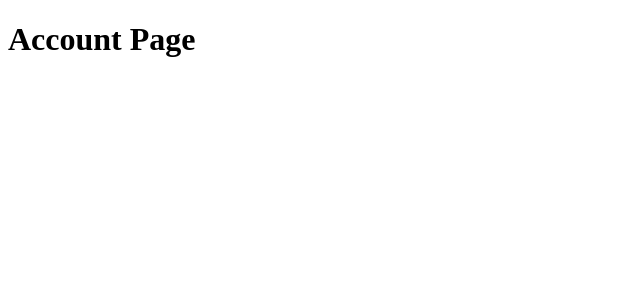
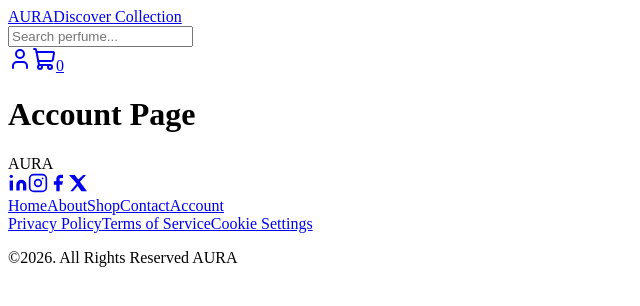
Before and after one commit to Jontiq/AURA-Ecommerce, a React app in the folder Frontend/: page /account in a window 1280 px wide. Shown: the top 306 px of the page, without its empty margins (0-640 px from the left). Built offline with nearby package versions, Linux system fonts and the light colour scheme; the HTML template or start-up script is replaced by a standard one.

Commit message:
Created navbar and footer components, imported icon package and learned some about svg logos

```diff
--- a/Frontend/package.json
+++ b/Frontend/package.json
@@ -10,6 +10,7 @@
     "preview": "vite preview"
   },
   "dependencies": {
+    "lucide-react": "^1.16.0",
     "react": "^19.2.6",
     "react-dom": "^19.2.6",
     "react-router-dom": "^7.15.1"
--- a/Frontend/src/App.jsx
+++ b/Frontend/src/App.jsx
@@ -13,10 +13,14 @@ import LoginPage from "./pages/LoginPage";
 import RegisterPage from "./pages/RegisterPage";
 import AccountPage from "./pages/AccountPage";
 
+//Components
+import Navbar from "./components/Navbar";
+import Footer from "./components/Footer";
+
 function App() {
   return (
     <Router>
-      {/* INTE GLÖMMA NAVBAR */}
+      <Navbar/>
       <Routes>
         <Route path="/" element={<HomePage />} />
         <Route path="/products" element={<ProductsPage />} />
@@ -27,6 +31,7 @@ function App() {
         <Route path="/register" element={<RegisterPage />} />
         <Route path="/account" element={<AccountPage />} />
       </Routes>
+      <Footer/>
     </Router>
   );
 }
--- /dev/null
+++ b/Frontend/src/components/Footer.jsx
@@ -0,0 +1,75 @@
+//importerar link för att ha klickbara texter (istället för <a> )
+import { Link } from "react-router-dom";
+import "../styles/Footer.css";
+
+// SVG-ikoner :)
+const LinkedInIcon = () => (
+  <svg
+    xmlns="http://www.w3.org/2000/svg" width="20" height="20" viewBox="0 0 24 24" fill="currentColor">
+    <path d="M16 8a6 6 0 0 1 6 6v7h-4v-7a2 2 0 0 0-2-2 2 2 0 0 0-2 2v7h-4v-7a6 6 0 0 1 6-6z"/>
+    <rect x="2" y="9" width="4" height="12"/>
+    <circle cx="4" cy="4" r="2"/>
+  </svg>
+);
+
+const InstagramIcon = () => (
+  <svg
+    xmlns="http://www.w3.org/2000/svg" width="20" height="20" viewBox="0 0 24 24" fill="none" stroke="currentColor" strokeWidth="2">
+    <rect x="2" y="2" width="20" height="20" rx="5" ry="5" />
+    <circle cx="12" cy="12" r="4" />
+    <circle cx="17.5" cy="6.5" r="1" fill="currentColor" stroke="none" />
+  </svg>
+);
+
+const FacebookIcon = () => (
+  <svg xmlns="http://www.w3.org/2000/svg" width="20" height="20" viewBox="0 0 24 24" fill="currentColor">
+    <path d="M18 2h-3a5 5 0 0 0-5 5v3H7v4h3v8h4v-8h3l1-4h-4V7a1 1 0 0 1 1-1h3z"/>
+  </svg>
+);
+
+const XIcon = () => (
+  <svg xmlns="http://www.w3.org/2000/svg" width="20" height="20" viewBox="0 0 24 24" fill="currentColor">
+    <path d="M18.244 2.25h3.308l-7.227 8.26 8.502 11.24H16.17l-4.714-6.231-5.401 6.231H2.744l7.73-8.835L1.254 2.25H8.08l4.253 5.622 5.912-5.622z"/>
+  </svg>
+);
+
+
+
+const Footer = () => {
+  return (
+    <footer className="footer">
+      {/* ÖVRE DEL – Logo + sociala medier */}
+      <div className="footer__top">
+        <span className="footer__logo">AURA</span>
+        <div className="footer__socials">
+          {/* Platshållare tills  lägger till riktiga ikoner */}
+          <a href="#"><LinkedInIcon/></a>
+          <a href="#"><InstagramIcon /></a>
+          <a href="#"><FacebookIcon /></a>
+          <a href="#"><XIcon /></a>
+        </div>
+      </div>
+
+      {/* NAVIGERINGSLÄNKAR */}
+      <div className="footer__links">
+        <Link to="/">Home</Link>
+        <Link to="#">About</Link>
+        <Link to="/products">Shop</Link>
+        <Link to="#">Contact</Link>
+        <Link to="/account">Account</Link>
+      </div>
+
+      {/* UNDRE DEL – Juridiska länkar + copyright */}
+      <div className="footer__bottom">
+        <div className="footer__legal">
+          <a href="#">Privacy Policy</a>
+          <a href="#">Terms of Service</a>
+          <a href="#">Cookie Settings</a>
+        </div>
+        <p className="footer__copyright">©2026. All Rights Reserved AURA</p>
+      </div>
+    </footer>
+  );
+};
+
+export default Footer;
--- /dev/null
+++ b/Frontend/src/components/Navbar.jsx
@@ -0,0 +1,42 @@
+//importerar link för att ha klickbara texter (istället för <a> )
+import { Link } from "react-router-dom";
+import "../styles/Navbar.css"; //Styling
+import  {User, ShoppingCart} from "lucide-react"; //Hämtar färdiga ikoner
+
+const Navbar = () =>{
+    return (
+      <nav className="navbar">
+        {/* TILL VÄNTSER, LOGO + LINK */}
+        <div className="navbar__left">
+          <Link to="/" className="navbar__logo">
+            AURA
+          </Link>
+          <Link to="/products" className="navbar__link">
+            Discover Collection
+          </Link>
+        </div>
+
+        {/* MITTEN, SEARCHBAR */}
+        <div className="navbar__center">
+          <input
+            type="text"
+            placeholder="Search perfume..."
+            className="navbar__search"
+          />
+        </div>
+
+        {/* HÖGER, IKONER (KONTO OCH KASSA samt count för hur många artiklar i kassan(just nu hårdkodad till 0)) */}
+        <div className="navbar__right">
+          <Link to="/account" className="navbar__icon">
+            <User size={24} />
+          </Link>
+          <Link to="/checkout" className="navbar__icon">
+            <ShoppingCart size={24} />
+            <span className="navbar__badge">0</span>
+          </Link>
+        </div>
+      </nav>
+    );
+};
+
+export default Navbar;
```
Also changed, not shown: Frontend/src/styles/Footer.css (added), Frontend/src/styles/Navbar.css (added), 1 other file (tests, documents, lock files or other folders).
